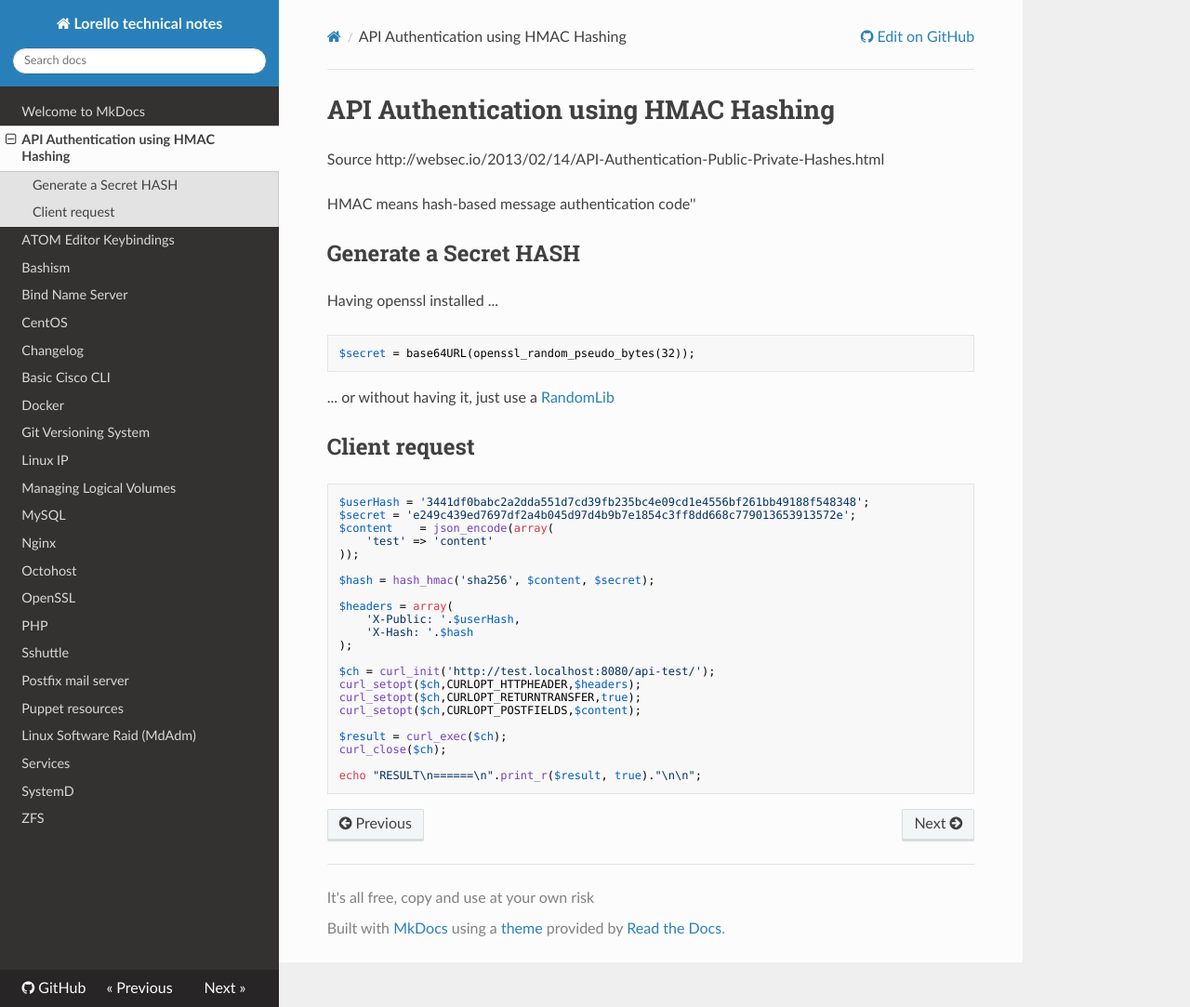
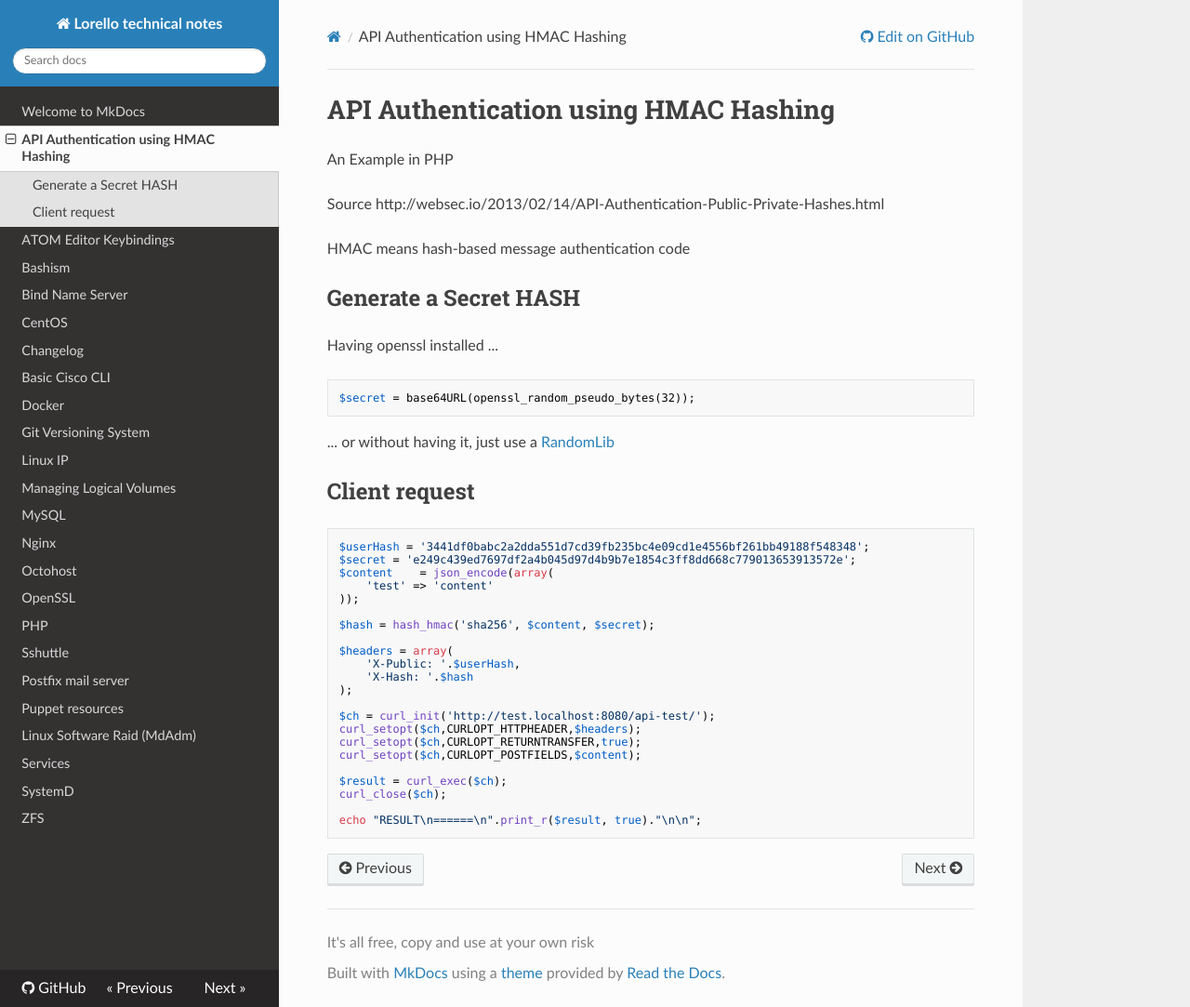
Before and after one commit to lorello/lorello.github.io, an MkDocs documentation site: the page built from docs/api-auth.md, in a window 1280 px wide and 1083 px high. Shown: the whole window at 93% size. Built offline with MkDocs 1.6.1, drawn with Linux system fonts in a browser that asks for light colours; nearby versions of some CDN libraries.

Commit message:
Little change to style

```diff
--- a/docs/api-auth.md
+++ b/docs/api-auth.md
@@ -1,8 +1,10 @@
 # API Authentication using HMAC Hashing
+
+An Example in PHP
 
 Source http://websec.io/2013/02/14/API-Authentication-Public-Private-Hashes.html
 
-HMAC means hash-based message authentication code''
+HMAC means hash-based message authentication code
 
 ## Generate a Secret HASH
 
```
